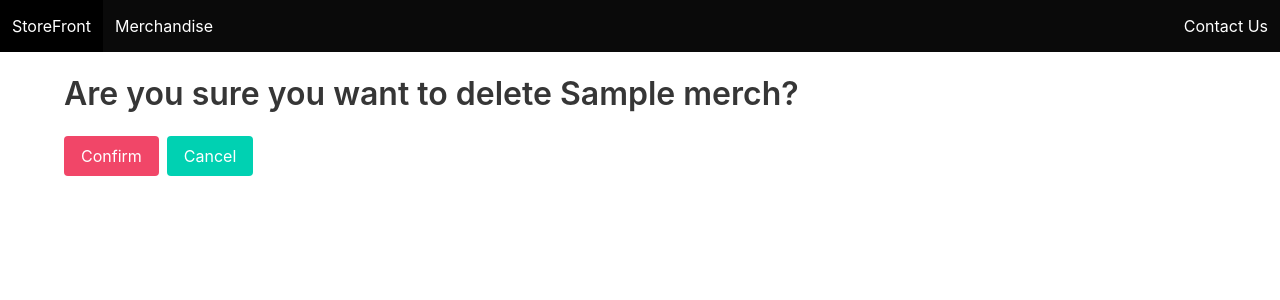
After one commit to RickHayden/StoreFront, a Django app: page /merch/1/delete in a window 1280 px wide. The commit adds this page. Shown: the top 300 px of the page. Run offline with Django 4.2, Linux system fonts and the light colour scheme; tables that the repository leaves empty hold one stand-in row (values such as "Sample post").

Commit message:
Delete route created

```diff
--- /dev/null
+++ b/main_app/templates/merch_delete_confirm.html
@@ -0,0 +1,12 @@
+{% extends 'base.html' %} {% block content %}
+<h1 class="title pt-5">Are you sure you want to delete {{merch.name}}?</h1>
+<form method="post">
+    {% csrf_token %}
+    <div class="buttons">
+    <!-- confirm merch delete -->
+        <input class="button is-danger" type="submit" value="Confirm" />
+        <!-- Redirect back to detail on cancel -->
+        <a class="button is-primary" href="{% url 'merch_detail' merch.pk %}">Cancel</a>
+    </div>
+</form>
+{% endblock %}
--- a/main_app/templates/merch_detail.html
+++ b/main_app/templates/merch_detail.html
@@ -8,12 +8,12 @@
 </div>
 <div class="detail__container">
     <div class="buttons">
-        <a href="" class="button is-info">
+        <a href="{% url 'merch_update' merch.pk %}" class="button is-info">
             <span class="icon">
                 <i class="fas fa-edit"></i>
             </span>
         </a>
-        <a href="{% url 'merch_update' merch.pk %}" class="button is-danger">
+        <a href="/merch/{{merch.id}}/delete" class="button is-danger">
             <span class="icon">
                 <i class="fas fa-trash-alt"></i>
             </span>
--- a/main_app/urls.py
+++ b/main_app/urls.py
@@ -9,5 +9,6 @@ urlpatterns = [
     path('contactus/', views.ContactUs.as_view(), name = 'contact_us'),
     path('merch/new/', views.MerchCreate.as_view(), name = "merch_create"),
     path('merch/<int:pk>/', views.MerchDetail.as_view(), name = "merch_detail"),
-    path('merch/<int:pk>/update', views.MerchUpdate.as_view(), name = "merch_update")
+    path('merch/<int:pk>/update', views.MerchUpdate.as_view(), name = "merch_update"),
+    path('merch/<int:pk>/delete', views.MerchDelete.as_view(), name = "merch_delete")
 ]
--- a/main_app/views.py
+++ b/main_app/views.py
@@ -3,7 +3,7 @@ from django.views import View
 from django.http import HttpResponse
 from django.views.generic.base import TemplateView
 from .models import Merch
-from django.views.generic.edit import CreateView, UpdateView
+from django.views.generic.edit import CreateView, UpdateView, DeleteView
 from django.views.generic import DetailView
 from django.urls import reverse
 
@@ -58,3 +58,9 @@ class MerchUpdate(UpdateView):
 
     def get_success_url(self):
         return reverse('merch_detail', kwargs={'pk': self.object.pk})
+
+
+class MerchDelete(DeleteView):
+    model = Merch
+    template_name = "merch_delete_confirm.html"
+    success_url = "/merch/"
```
